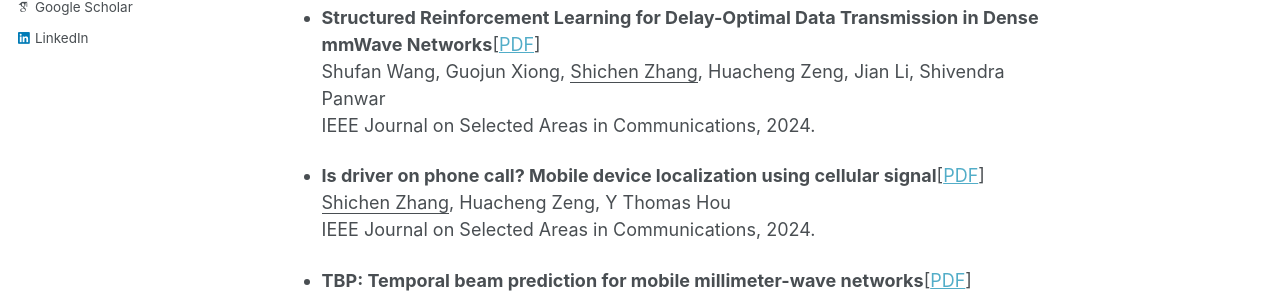
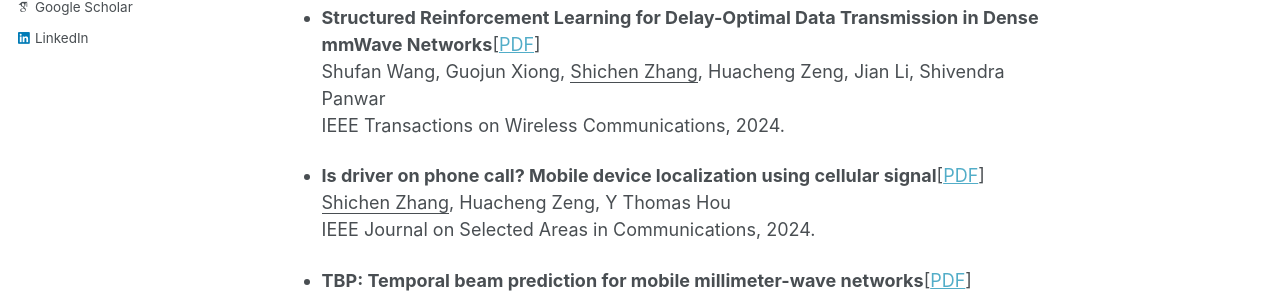
Before and after one commit to sczhang6/sczhang6.github.io, a Jekyll site: the page built from _pages/about.md, in a window 1280 px wide and 900 px high. Shown: the part 405-703 px from the top of the window. Built offline with Jekyll 4.4.1, drawn with Linux system fonts in a browser that asks for light colours; some web fonts are replaced.

Commit message:
JSAC and TWC paper added

```diff
--- a/_pages/about.md
+++ b/_pages/about.md
@@ -16,7 +16,7 @@ Publications
 * **Structured Reinforcement Learning for Delay-Optimal Data Transmission in Dense mmWave
 Networks**\[[PDF](/files/RL_Dense_mmWave_IEEE_TWC_2024.pdf)\]
 Shufan Wang, Guojun Xiong, <ins>Shichen Zhang</ins>, Huacheng Zeng, Jian Li, Shivendra Panwar
-IEEE Journal on Selected Areas in Communications, 2024.
+IEEE Transactions on Wireless Communications, 2024.
 
 * **Is driver on phone call? Mobile device localization using cellular signal**\[[PDF](/files/Shichen24_JSAC_PhoLoc.pdf)\]
 <ins>Shichen Zhang</ins>, Huacheng Zeng, Y Thomas Hou
```
Also changed, not shown: 1 other file.
